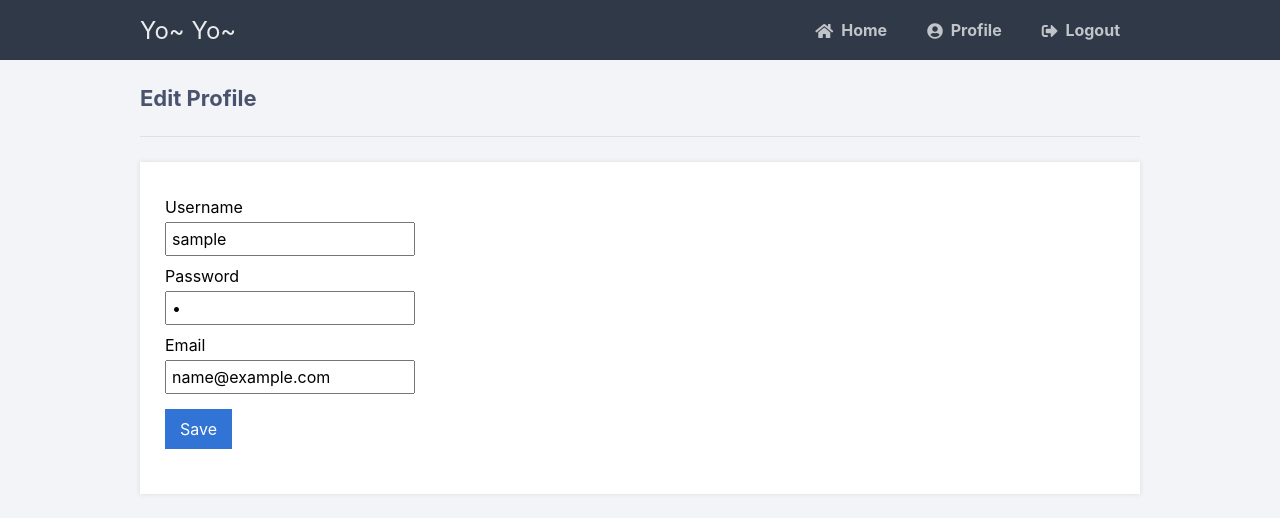
After one commit to hyeWon0324/authorizationSystem, a Flask app: page /pythonlogin/profile/edit in a window 1280 px wide. The commit adds this page. Shown: the top 518 px of the page. Run offline with Flask 2, Linux system fonts and the light colour scheme; the visitor is signed in with stand-in values (Sample User, id 1); tables that the repository leaves empty or names only in its code hold one stand-in row (values such as "Sample post"); some libraries are stand-ins or nearby versions.

Commit message:
password encryption undone, email verify

```diff
--- a/main.py
+++ b/main.py
@@ -1,18 +1,39 @@
-from flask import Flask, render_template, request, redirect, url_for, session
+from flask import Flask, render_template, request, redirect, url_for, session, make_response
 from flask_mysqldb import MySQL
+from flask_mail import Mail, Message
+from passlib.hash import sha256_crypt
+#from flask.ext.bcrypt import Bcrypt
 import MySQLdb.cursors
 import re
+import uuid
+import hashlib
+import datetime
+import redis
+from rq import Queue
+import time
 
 app = Flask(__name__)
 
-app.secret_key = 'thisisthesecretkey'
+app.secret_key = 'secretkeyneedtobesalt'               # TODO: Create random salt    uuid.uuid4()
 
-app.config['MYSQL_HOST'] = 'localhost'
+# Database detail
+app.config['MYSQL_HOST'] = 'localhost'  #db['mysql_host']
 app.config['MYSQL_USER'] = 'root'
 app.config['MYSQL_PASSWORD'] = '1234'
 app.config['MYSQL_DB'] = 'pythonlogin'
 
+# Email server detail
+app.config['MAIL_SERVER'] = 'smtp.gmail.com'
+
+#bcrypt = Bcrypt(app)
 mysql = MySQL(app)
+red = redis.Redis()
+q = Queue(connection=red)
+
+mail = Mail(app)
+
+account_activation_required = False
+
 
 # http://localhost:5000/pythonlogin/ - login page, GET and POST requests
 @app.route('/pythonlogin/', methods=['GET', 'POST'])
@@ -22,7 +43,15 @@ def login():
     if request.method == 'POST' and 'username' in request.form and 'password'in request.form:
         username = request.form['username']
         password = request.form['password']
+
+        #pw_hash = bcrypt.generate_password_hash(password, 10)
+
+        hash = password + app.secret_key
+        hash = hashlib.sha1(hash.encode())
+        password = hash.hexdigest()
+
         # Check if account exists using MySQL
+        #connection = mysql.connector.connect(host='localhost',                                         database='pythonlogin',                                         user='root',                                         password='1234')
         cursor = mysql.connection.cursor(MySQLdb.cursors.DictCursor)
         cursor.execute('SELECT * FROM accounts WHERE username = %s AND password = %s', (username, password))
         account = cursor.fetchone()
@@ -30,10 +59,27 @@ def login():
             session['loggedin'] = True
             session['id'] = account['id']
             session['username'] = account['username']
-            #Redirect to home page
+            if 'rememberme' in request.form:
+                # Create hash to store as cookie
+                hash = account['username'] + request.form['password'] + app.secret_key
+                hash = hashlib.sha1(hash.encode())
+                hash = hash.hexdigest()
+
+                # Cookie expire in 90days
+                expire_date = datetime.datetime.now() + datetime.timedelta(days=90)
+                resp = make_response('Success', 200)
+                resp.set_cookie('rememberme', hash, expires=expire_date)
+
+                # Update rememeberme in accounts table to the cookie hash
+                cursor.execute('UPDATE accounts SET rememberme = %s WHERE id = %s', (hash, account['id']))
+                mysql.connection.commit()
+                return resp
+            cursor.close()
+            mysql.connection.close()
             return '로그인 성공!'
         else:
-            msg = '잘못된 아이디 또는 패스워드'
+            return '잘못된 아이디 또는 패스워드'
+
     else:
         msg = '아이디 또는 패스워드를 입력하세요'
 
@@ -46,8 +92,12 @@ def logout():
     session.pop('loggedin', None)
     session.pop('id', None)
     session.pop('username', None)
-    #Redirect to login page
-    return redirect(url_for('login'))
+
+    # Remove cookie data "remember me" #Redirect to login page
+    resp = make_response(redirect(url_for('login')))
+    resp.set_cookie('remember', expires=0)
+    return resp
+
 
 # http://localhost:5000/pythonlogin/register - registration page
 @app.route('/pythonlogin/register', methods=['GET', 'POST'])
@@ -71,6 +121,21 @@ def register():
             msg = '아이디는 숫자와 문자로만 이루어져야합니다!'
         elif not username or not password or not email:
             msg = '입력 칸을 채워주세요!'
+        elif account_activation_required:
+            # Account activation enabled
+
+            # Generate a random unique id for activation code
+            activation_code = uuid.uuid4()
+            cursor.execute('INSERT INTO accounts VALUES (NULL, %s, %s, %s, %s, "")', (username, password, email, activation_code))
+            mysql.connection.commit()
+
+            email = Message('Account Activation Required', sender = 'parkhw0324@gmail.com', recipients = [email])
+
+            activate_link = 'http://localhost:5000/pythonlogin/activate/' + str(email) + '/' + str(activation_code)
+
+            email.body = '<p>아래 링크를 클릭하여 이메일을 인증하세요: <a hredf="' + str(activate_link) + '">' + str(activate_link) + '</a></p>'
+            mail.send(email)
+            return '이메일이 발송되었습니다. 계정을 활성화하려면 이메일을 인증하세요!'
         else:
             # Account doesn't exist and the form data is valid. Insert new Account
             cursor.execute('INSERT INTO accounts VALUES (NULL, %s, %s, %s)', (username, password, email))
@@ -81,5 +146,110 @@ def register():
         msg = '회원 등록 정보를 입력해주세요'
     return render_template('register.html', msg=msg)
 
+# http://localhost:5000/pythinlogin/activate/<email>/<code> - 이메일과 활성화 코드가 올바른 경우 계정을 활성화
+@app.route('/pythonlogin/activate/<string:email>/<string:code>', methods=['GET'])
+def activate(email, code):
+    cursor = mysql.connection.cursor(MySQLdb.cursors.DictCursor)
+    cursor.execute('SELECT * FROM accounts WHERE email = %s AND activation_code = %s', (email, code))
+    account = cursor.fetchone()
+    if account:
+        cursor.execute('UPDATE accounts SET activation_code = "activated" WHERE email = %s AND activation_code = %s', (email, code))
+        mysql.connection.commit()
+
+        return '이메일 인증 성공!'
+    return '해당 이메일의 계정이 존재하지 않거나 올바르지 않은 활성화 코드입니다!'
+
+def loggedin():
+    if 'loggedin' in session:
+        return True
+    elif 'rememberme' in request.cookies:
+        cursor = mysql.connection.cursor(MySQLdb.cursors.DictCursor)
+        cursor.execute('SELECT * FROM accounts WHERE rememberme = %s', (request.cookies['rememberme'],))
+        account = cursor.fetchone()
+        if account:
+            session['loggedin'] = True
+            session['id'] = account['id']
+            session['username'] = account['username']
+            return True
+    # account not logged in
+    return False
+
+# http://localhost:5000/pythinlogin/home - Home page only accessible for loggedin users
+@app.route('/pythonlogin/home')
+def home():
+
+    if loggedin():
+        return render_template('home.html', username=session['username'])
+    return redirect(url_for('login'))
+
+# http://localhost:5000/pythinlogin/profile - Profile page, only accessible for loggedin users
+@app.route('/pythonlogin/profile')
+def profile():
+
+    if loggedin():
+        # Get all account info
+        cursor = mysql.connection.cursor(MySQLdb.cursors.DictCursor)
+        cursor.execute('SELECT * FROM accounts WHERE id = %s', (session['id'],))
+        account = cursor.fetchone()
+        return render_template('profile.html', account=account)
+
+    #if not logged in, go to login page
+    return redirect(url_for('login'))
+
+@app.route('/pythonlogin/profile/edit', methods=['GET', 'POST'])
+def edit_profile():
+
+    if loggedin():
+        cursor = mysql.connection.cursor(MySQLdb.cursors.DictCursor)
+        msg = ''
+
+        if request.method == 'POST' and 'username' in request.form and 'password' in request.form and 'email' in request.form:
+            username = request.form['username']
+            password = request.form['password']
+            email = request.form['email']
+            # Hash password
+            hash = password + app.secret_key
+            hash = hashlib.sha1(hash.encode())
+            password = hash.hexdigest()
+
+            # Update account with new info
+            cursor.execute('UPDATE accounts SET username = %s, password = %s, email = %s WHERE id = %s', (username, password, email, session['id']))
+            mysql.connection.commit()
+            msg = '업데이트 성공!'
+
+        cursor.execute('SELECT * FROM accounts WHERE id = %s', (session['id'],))
+        account = cursor.fetchone()
+
+        return render_template('profile-edit.html', account=account, msg=msg)
+    return redirect(url_for('login'))
+
+
+def background_task(n):
+
+    delay = 2
+
+    print("Task running!!")
+    print(f"Simulating {delay} second delay")
+
+    time.sleep(delay)
+
+    print(len(n))
+    print("Task complete")
+
+    return len(n)
+
+@app.route("/task")
+def add_task():
+
+    if request.args.get("n"):
+
+        job = q.enqueue(background_task, request.args.get("n"))
+
+        q_len = len(q)
+
+        return f"Task {job.id} added to queue at {job.enqueued_at}. {q_len} tasks in the queue"
+
+    return "No value for n"
+
 if __name__ == '__main__':
     app.run(debug=True)
--- a/static/style.css
+++ b/static/style.css
@@ -127,21 +168,91 @@ body.loggedin {
     border-bottom: 1px solid #e0e0e3;
     color: #4a536e;
   }
+
   .content > p, .content > div {
     box-shadow: 0 0 5px 0 rgba(0, 0, 0, 0.1);
     margin: 25px 0;
     padding: 25px;
     background-color: #fff;
   }
+
+  .content > p table, .content > div table {
+    width: 100%;
+  }
+
   .content > p table td, .content > div table td {
+    overflow: hidden;
     padding: 5px;
   }
+
   .content > p table td:first-child, .content > div table td:first-child {
     font-weight: bold;
     color: #4a536e;
     padding-right: 15px;
   }
+
+  .content > p table td:last-child, .content > div table td:last-child {
+    word-break: break-all;
+  }
+
   .content > div p {
     padding: 5px;
     margin: 0 0 10px 0;
   }
+
+  .content > div a, .content > div input[type="submit"] {
+    display: inline-block;
+    text-decoration: none;
+    border: 0;
+    cursor: pointer;
+    color: #fff;
+    background-color: #3274d6;
+    margin: 15px 5px 0 0;
+    padding: 10px 15px;
+  }
+
+  .content > div a:hover, .content > div input[type="submit"]:hover {
+    background-color: #2868c7;
+  }
+
+  .content form label {
+    display: block;
+    padding: 10px 0 5px 0;
+  }
+
+  .content form input[type="text"], .content form input[type="password"], .content form input[type="email"] {
+    padding: 5px;
+    width: 250px;
+  }
+
+  @media screen and (max-width: 400px) {
+    .login, .register {
+      width: 95%;
+    }
+  }
+
+  @media screen and (max-width: 1000px) {
+    .navtop {
+      height: auto;
+      padding: 10px;
+    }
+    .navtop div {
+      flex-flow: wrap;
+      width: 100%;
+    }
+    .navtop div h1 {
+      display: block;
+      flex-basis: 100%;
+    }
+    .navtop div a {
+      padding: 10px 0;
+      flex-basis: 50%;
+    }
+    .content {
+      padding: 10px;
+      width: 100%;
+    }
+    .content form input[type="text"], .content form input[type="password"], .content form input[type="email"] {
+      width: 100%;
+    }
+  }
--- /dev/null
+++ b/static/style.scss
@@ -0,0 +1,237 @@
+$font: "segoe ui", roboto, oxygen, ubuntu, cantarell, "fira sans", "droid sans", "helvetica neue", Arial, sans-serif;
+$font-size: 16px;
+$background-color: #435165;
+$login-background-color: #ffffff;
+$login-width: 400px;
+$login-header-color: #5b6574;
+$login-border-color: #dee0e4;
+$login-button-background-color: #3274d6;
+$login-button-color: #ffffff;
+$loggedin-background-color: #f3f4f7;
+$content-width: 1000px;
+* {
+	box-sizing: border-box;
+	font-family: $font;
+    font-size: $font-size;
+    -webkit-font-smoothing: antialiased;
+	-moz-osx-font-smoothing: grayscale;
+}
+body {
+    background-color: $background-color;
+	margin: 0;
+}
+.login, .register {
+    width: $login-width;
+    background-color: $login-background-color;
+    box-shadow: 0 0 9px 0 rgba(0,0,0,0.3);
+    margin: 100px auto;
+    h1 {
+        text-align: center;
+        color: $login-header-color;
+        font-size: 24px;
+        padding: 20px 0 20px 0;
+        border-bottom: 1px solid $login-border-color;
+    }
+	.links {
+		display: flex;
+		padding: 0 15px;
+		a {
+			color: mix(#fff, $login-header-color, 50);
+			text-decoration: none;
+			display:inline-flex;
+			padding: 0 10px 10px 10px;
+			font-weight: bold;
+			&:hover {
+				color: mix(#fff, $login-header-color, 40);
+			}
+			&.active {
+				border-bottom: 3px solid $login-button-background-color;
+				color: mix(#000, $login-button-background-color, 0);
+			}
+		}
+	}
+    form {
+        display: flex;
+        flex-wrap: wrap;
+        justify-content: center;
+        padding-top: 20px;
+        label {
+            display: flex;
+            justify-content: center;
+            align-items: center;
+            width: 12%;
+            height: 50px;
+            background-color: $login-button-background-color;
+            color: $login-button-color;
+        }
+        input[type="password"], input[type="text"], input[type="email"] {
+            width: 80%;
+            height: 50px;
+            border: 1px solid $login-border-color;
+            margin-bottom: 20px;
+            padding: 0 15px;
+        }
+        input[type="submit"] {
+            width: 100%;
+            padding: 15px;
+            margin-top: 20px;
+            background-color: $login-button-background-color;
+            border: 0;
+            cursor: pointer;
+            font-weight: bold;
+            color: $login-button-color;
+            transition: background-color 0.2s;
+            &:hover {
+                background-color: darken($login-button-background-color, 5);
+                transition: background-color 0.2s;
+            }
+        }
+		#rememberme {
+			width: 100%;
+			height: auto;
+			padding: 5px 20px;
+			background-color: transparent;
+			color: #000;
+			justify-content: flex-start;
+			input {
+				transform: scale(1.3);
+				margin-right: 7px;
+			}
+		}
+		.msg {
+			padding: 0 20px;
+			width: 100%;
+		}
+    }
+}
+$navtop-background-color: mix(#000, $background-color, 30);
+.navtop {
+	background-color: $navtop-background-color;
+	height: 60px;
+	width: 100%;
+	border: 0;
+	div {
+		display: flex;
+		margin: 0 auto;
+		width: $content-width;
+		height: 100%;
+		h1, a {
+			display: inline-flex;
+			align-items: center;
+		}
+		h1 {
+			flex: 1;
+			font-size: 24px;
+			padding: 0;
+			margin: 0;
+			color: mix(#fff, $navtop-background-color, 90);
+			font-weight: normal;
+		}
+		a {
+			padding: 0 20px;
+			text-decoration: none;
+			color: mix(#fff, $navtop-background-color, 70);
+			font-weight: bold;
+			i {
+				padding: 2px 8px 0 0;
+			}
+			&:hover {
+				color: mix(#fff, $navtop-background-color, 90);
+			}
+		}
+	}
+}
+body.loggedin {
+	background-color: $loggedin-background-color;
+}
+.content {
+	width: $content-width;
+	margin: 0 auto;
+	h2 {
+		margin: 0;
+		padding: 25px 0;
+		font-size: 22px;
+		border-bottom: 1px solid mix(#000, $loggedin-background-color, 8);
+		color: darken($loggedin-background-color, 60);
+	}
+	> p, > div {
+		box-shadow: 0 0 5px 0 rgba(0,0,0,0.1);
+		margin: 25px 0;
+		padding: 25px;
+		background-color: #fff;
+		table {
+			width: 100%;
+			td {
+				overflow: hidden;
+				padding: 5px;
+				&:first-child {
+					font-weight: bold;
+					color: darken($loggedin-background-color, 60);
+					padding-right: 15px;
+				}
+				&:last-child {
+					word-break: break-all;
+				}
+			}
+		}
+	}
+	> div p {
+		padding: 5px;
+		margin: 0 0 10px 0;
+	}
+	> div a, > div input[type="submit"] {
+		display: inline-block;
+		text-decoration: none;
+		border: 0;
+		cursor: pointer;
+		color: #fff;
+		background-color: $login-button-background-color;
+		margin: 15px 5px 0 0;
+		padding: 10px 15px;
+		&:hover {
+			background-color: darken($login-button-background-color, 5);
+		}
+	}
+	form {
+		label {
+			display: block;
+			padding: 10px 0 5px 0;
+		}
+		input[type="text"], input[type="password"], input[type="email"] {
+			padding: 5px;
+			width: 250px;
+		}
+	}
+}
+@media screen and (max-width: $login-width) {
+	.login, .register {
+		width: 95%;
+	}
+}
+@media screen and (max-width: $content-width) {
+	.navtop {
+		height: auto;
+		padding: 10px;
+		div {
+			flex-flow:wrap;
+			width: 100%;
+			h1 {
+				display: block;
+				flex-basis: 100%;
+			}
+			a {
+				padding: 10px 0;
+				flex-basis: 50%;
+			}
+		}
+	}
+	.content {
+		padding: 10px;
+		width: 100%;
+		form {
+			input[type="text"], input[type="password"], input[type="email"] {
+				width: 100%;
+			}
+		}
+	}
+}
--- a/templates/layout.html
+++ b/templates/layout.html
@@ -0,0 +1,23 @@
+<!DOCTYPE html>
+<html>
+	<head>
+		<meta charset="utf-8">
+		<meta name="viewport" content="width=device-width,minimum-scale=1">
+		<title>{% block title %}{% endblock %}</title>
+		<link rel="stylesheet" href="{{ url_for('static', filename='style.css') }}">
+		<link rel="stylesheet" href="https://use.fontawesome.com/releases/v5.7.1/css/all.css">
+	</head>
+	<body class="loggedin">
+		<nav class="navtop">
+			<div>
+				<h1>Yo~ Yo~ </h1>
+                <a href="{{ url_for('home') }}"><i class="fas fa-home"></i>Home</a>
+				<a href="{{ url_for('profile') }}"><i class="fas fa-user-circle"></i>Profile</a>
+				<a href="{{ url_for('logout') }}"><i class="fas fa-sign-out-alt"></i>Logout</a>
+			</div>
+		</nav>
+		<div class="content">
+			{% block content %}{% endblock %}
+		</div>
+	</body>
+</html>
--- a/templates/login.html
+++ b/templates/login.html
@@ -3,7 +3,7 @@
     <head>
         <meta charset="utf-8">
         <title>Login</title>
-        <link rel="stylesheet" href="{{ url_for('static', filename='style.css' }}">
+        <link rel="stylesheet" href="{{ url_for('static', filename='style.css') }}">
         <link rel="stylesheet" href="https://use.fontawesome.com/releases/v5.7.1/css/all.css">
     </head>
     <body>
@@ -11,9 +11,9 @@
             <h1>Login</h1>
             <div class="links">
                 <a href="{{ url_for('login') }}" class="active">Login</a>
-                <a href="#">Register</a>
+                <a href="{{ url_for('register') }}">Register</a>
             </div>
-            <form action="{{ url_for('login') }}" method="post">
+            <form class="ajax-form" action="{{ url_for('login') }}" method="post">
                 <label for="username">
                     <i class="fas fa-user"></i>
                 </label>
--- /dev/null
+++ b/templates/profile-edit.html
@@ -0,0 +1,22 @@
+{% extends 'layout.html' %}
+
+{% block title %}Edit Profile{% endblock %}
+
+{% block content %}
+<h2>Edit Profile</h2>
+<div>
+    <div>
+        <form action="{{ url_for('edit_profile') }}" method="post">
+            <label for="username">Username</label>
+            <input type="text" value="{{ account['username'] }}" name="username" id="username">
+            <label for="password">Password</label>
+            <input type="password" value="{{ account['password'] }}" name="password" id="password">
+            <label for="email">Email</label>
+            <input type="email" value="{{ account['email'] }}" name="email" id="email">
+            <br>
+            <input type="submit" value="Save">
+        </form>
+        <p>{{ msg }}</p>
+    </div>
+</div>
+{% endblock %}
```
Also changed, not shown: other parts of static/style.css (+45 -4 lines), static/script.js (added, +21 -0 lines), templates/home.html (+8 -0 lines), templates/profile.html (+25 -0 lines). Lines whose indentation alone changed are shown as unchanged.
